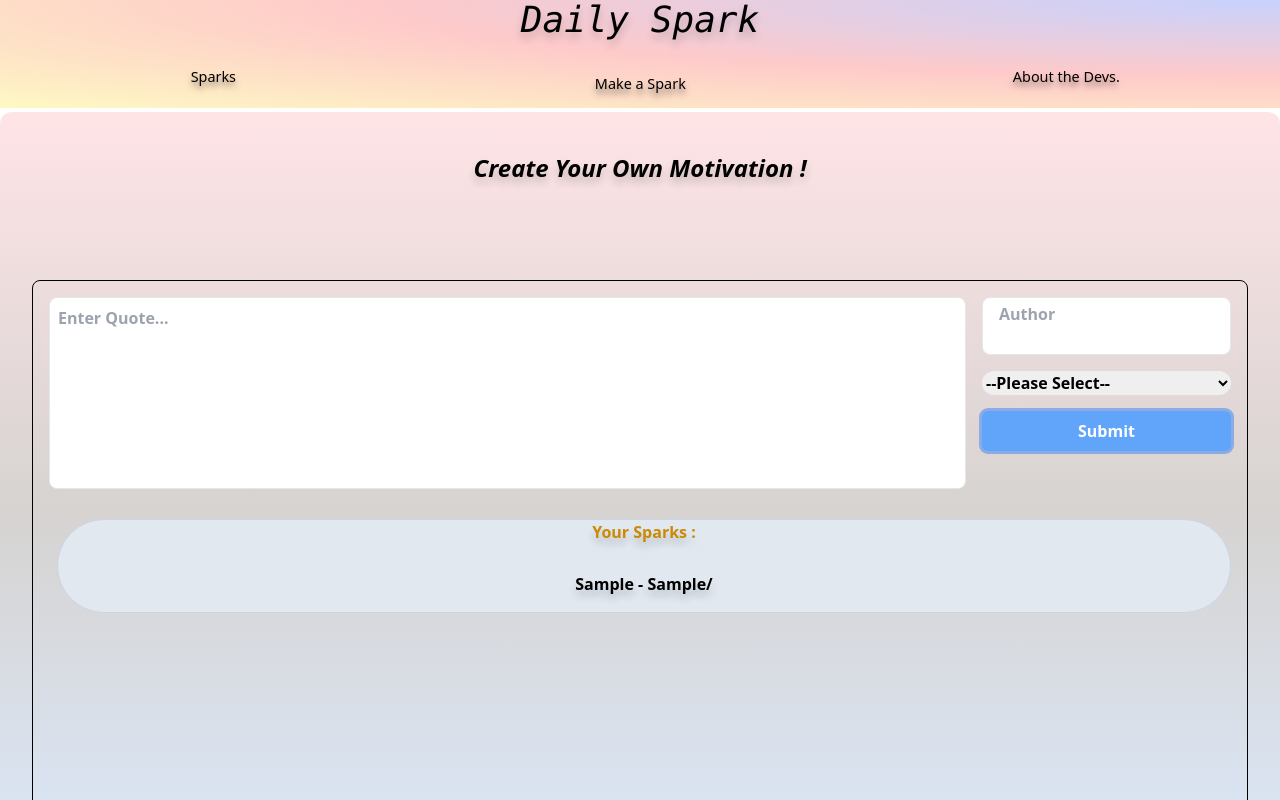
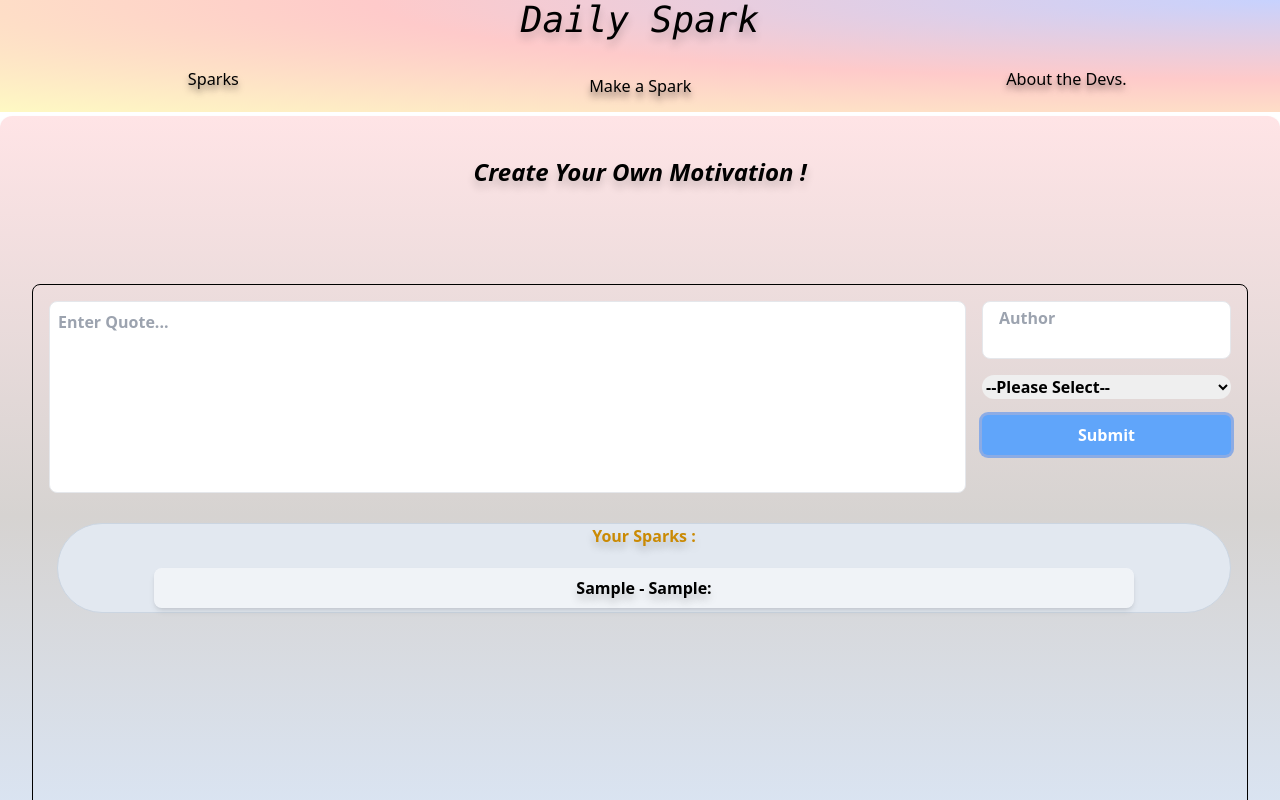
Before and after one commit to Alex-de-code/daily-spark-app, a React (Vite) app: page /CreateQuote in a window 1280 px wide. Both pictures are taken after typing "Sample", "Sample" into the empty fields and a click on the button "Submit". Shown: the top 800 px of the page. Built offline with nearby package versions, Linux system fonts and the light colour scheme; no server answers.

Commit message:
Small tweaks

```diff
--- a/src/Components/CreateQuote.jsx
+++ b/src/Components/CreateQuote.jsx
@@ -80,8 +80,8 @@ function MakeASpark() {
                     <ul>
                         {createdQuotes.map((element, index) => (
                             <li key={index}
-                            className="text-center p-2 m-2 mx-24 grid grid-rows-auto">
-                             {element.quote} - {element.author}/{element.category}
+                            className="text-center p-2 mx-24 my-1 bg-white bg-opacity-50 rounded-lg shadow-md grid  items-center justify-center gap-2">
+                             {element.quote} - {element.author}:{element.category}
                             </li>
                         ))}
 
--- a/src/Components/Nav.jsx
+++ b/src/Components/Nav.jsx
@@ -11,9 +11,9 @@ const Nav = () => {
     <h2 className="text-4xl text-shadow cursor-pointer text-center italic font-mono mb-6 "><Link to="/">Daily Spark </Link></h2>
     </div>
     <ul className="flex justify-between">
-      <li className="flex-1 text-center hover:text-green-100 text-shadow-sm cursor-pointer drop-shadow-md scale-90 mb-3"><Link to="src/SavedQuotes">Sparks</Link></li>
-      <li className="flex-1 text-center hover:text-green-100 text-shadow-sm cursor-pointer drop-shadow-md scale-90 mb-3 mt-2"><Link to="CreateQuote">Make a Spark</Link></li>
-      <li className="flex-1 text-center hover:text-green-100 text-shadow-sm cursor-pointer drop-shadow-md scale-90 mb-3"><Link to="src/Devs">About the Devs.</Link> </li>
+      <li className="flex-1 text-center hover:text-green-100 text-shadow-sm cursor-pointer drop-shadow-md scale-90 mb-3 text-lg"><Link to="src/SavedQuotes">Sparks</Link></li>
+      <li className="flex-1 text-center hover:text-green-100 text-shadow-sm cursor-pointer drop-shadow-md scale-90 mb-3 mt-2 text-lg"><Link to="CreateQuote">Make a Spark</Link></li>
+      <li className="flex-1 text-center hover:text-green-100 text-shadow-sm cursor-pointer drop-shadow-md scale-90 mb-3 text-lg"><Link to="src/Devs">About the Devs.</Link> </li>
     </ul>
 
   </div>
```
